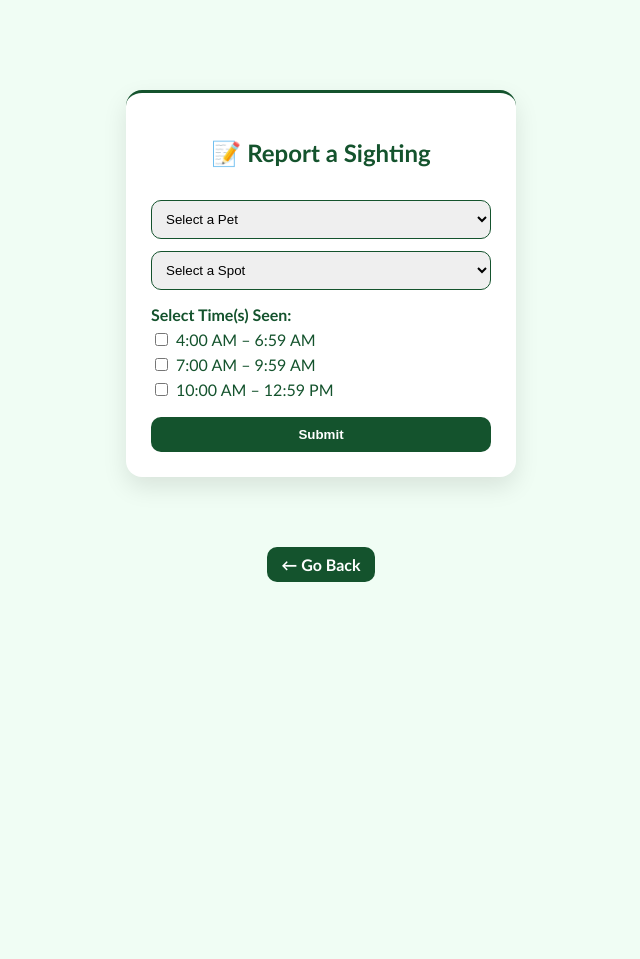
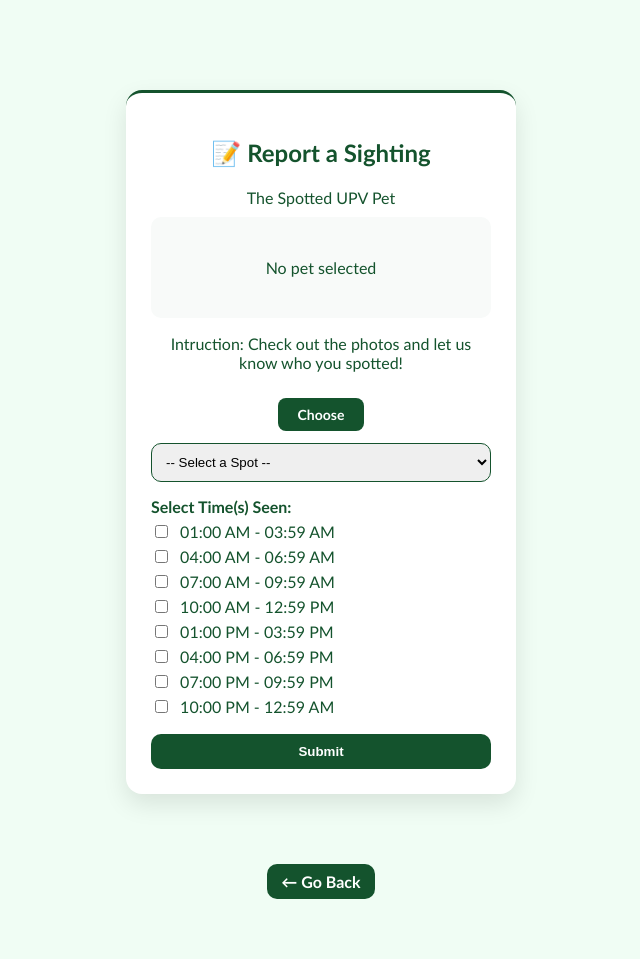
Before and after one commit to rskaindoy/FindingUPVPets, a Flask app: page /report in a window 1280 px wide. Shown: the whole page, without its empty margins (319-959 px from the left). Before the commit the page ends 582 px from the top, so only its background shows below. Run offline with Flask 3, Linux system fonts and the light colour scheme.

Commit message:
feat: filing report

```diff
--- a/app.py
+++ b/app.py
@@ -5,7 +5,7 @@
 '''
 
 import json
-from flask import Flask, render_template
+from flask import Flask, render_template, request
 
 app = Flask(__name__)
 
@@ -42,6 +42,10 @@ def home():
 
 @app.route("/report")
 def report():
+
+    for id, pet in pets.items():
+        if 'photo' not in pet:
+            pet['photo'] = ""
     return render_template("report.html", pets=pets, locations=locations, times=times)
 
 @app.route("/search")
@@ -52,7 +56,7 @@ def search():
 # submit new report
 @app.route("/submit-report", methods=["POST"])
 def submit_report():
-    data = request.json
+    data = request.get_json()
 
     pet = data["pet"]
     time = data["time"]
--- /dev/null
+++ b/static/css/report.css
@@ -0,0 +1,148 @@
+
+
+/* --- Modal Overlay & Window --- */
+.modal-overlay {
+    position: fixed;
+    top: 0; left: 0; width: 100%; height: 100%;
+    background: rgba(0, 0, 0, 0.6);
+    display: flex;
+    justify-content: center;
+    align-items: center;
+    z-index: 1000;
+}
+
+.modal-overlay.hidden { display: none; }
+
+.modal-window {
+    background: white;
+    width: 90%;
+    max-width: 500px;
+    max-height: 80vh;
+    border-radius: 16px;
+    padding: 20px;
+    box-shadow: 0 10px 30px rgba(0, 0, 0, 0.2);
+    overflow-y: auto; /* Scroll if list is long */
+}
+
+.modal-header {
+    display: flex;
+    justify-content: space-between;
+    align-items: center;
+    border-bottom: 2px solid #F0FDF4;
+    padding-bottom: 10px;
+    margin-bottom: 15px;
+}
+
+/* --- Pet Selection Grid --- */
+/* --- Modal Grid Layout --- */
+.pet-display {
+    display: grid;
+    grid-template-columns: repeat(4, 1fr); /* 4 columns */
+    gap: 16px;
+    padding: 20px;
+}
+
+/* --- Individual Pet Card --- */
+.pet-select-card {
+    display: flex;
+    flex-direction: column;
+    align-items: center;
+    justify-content: center;
+    border: 1px solid #e0e0e0;
+    border-radius: 12px;
+    padding: 15px;
+    cursor: pointer;
+    transition: all 0.2s ease;
+    background: #ffffff;
+}
+
+.pet-select-card:hover {
+    border-color: #2d3748; /* Darker border on hover */
+    box-shadow: 0 4px 12px rgba(0,0,0,0.1);
+}
+
+/* --- Image & Text --- */
+.pet-select-card img {
+    width: 80px;
+    height: 80px;
+    border-radius: 5px;
+    object-fit: cover;
+    margin-bottom: 10px;
+}
+
+.pet-select-card p {
+    margin: 0;
+    font-size: 13px;
+    font-weight: 600;
+    color: #2d3748;
+    text-align: center;
+    word-break: break-word; /* Prevents long names from breaking layout */
+}
+
+.selected-pet-form-display {
+    display: flex;
+    justify-content: center;
+    align-items: center;
+    background: #F8FAF9;
+    padding: 10px;
+    border-radius: 10px;
+    margin: 10px 0;
+}
+
+.selected-pet-details {
+    display: flex;
+    flex-direction: column;
+    align-items: center;
+    justify-content: center;
+    padding: 15px;
+    gap: 10px;
+}
+
+.selected-pet-details img {
+    width: 100px;
+    height: 100px;
+    border-radius: 50%;
+    object-fit: cover;
+    border: 3px solid #14532D;
+    display: block;
+}
+
+.selected-pet-details b {
+    font-size: 1.1rem;
+    color: #14532D;
+    text-align: center;
+}
+
+.open-popup-btn {
+    display: inline-block;
+    margin-top: 10px;
+    padding: 8px 20px;
+    background: #14532D;
+    color: white;
+    text-decoration: none;
+    border-radius: 8px;
+    font-weight: bold;
+    font-size: 14px;
+    transition: 0.2s ease;
+}
+
+.open-popup-btn:hover {
+    background: #16A34A;
+    transform: translateY(-2px);
+}
+
+.close {
+    font-size: 28px;
+    font-weight: bold;
+    color: #14532D;
+    text-decoration: none;
+    line-height: 1;
+    padding: 5px 10px;
+    border-radius: 5px;
+    transition: background 0.2s;
+}
+
+.close:hover {
+    background: #F0FDF4;
+    color: #16A34A;
+}
--- a/static/js/app.js
+++ b/static/js/app.js
@@ -33,9 +33,22 @@ async function searchPet() {
 // report func
 async function submitReport() {
 
-    const pet = document.getElementById("pet").value;
+    const pet = document.getElementById("selected-pet-name").value;
     const location = document.getElementById("location").value;
-    const time = document.querySelector('input[name="timeRange"]:checked').value;
+    const time = document.querySelector('input[name="timeRange"]:checked');
+
+    if (!pet || !pet.value) {
+        alert("Select a pet.");
+        return;
+    }
+    if (!location || location === "-- Select a Spot --") {
+        alert("Select a location");
+        return;
+    }
+    if (!time) {
+        alert("Select a time range.");
+        return;
+    }
 
     const response = await fetch("/submit-report", {
         method: "POST",
--- /dev/null
+++ b/static/js/report.js
@@ -0,0 +1,36 @@
+function openModal() {
+    const modal = document.getElementById('pet-modal');
+    if (modal) {
+        modal.classList.remove('hidden');
+    }
+}
+
+// close modal
+const closeBtn = document.getElementById('close-modal-btn');
+if (closeBtn) {
+    closeBtn.addEventListener('click', (e) => {
+        e.preventDefault();
+        document.getElementById('pet-modal').classList.add('hidden');
+    });
+}
+
+
+/**
+ * @param {string} name
+ * @param {string} photo
+ */
+
+function selectPet(name, photo) {
+    document.getElementById('selected-pet-name').value = name;
+
+    const display = document.querySelector('.selected-pet-details');
+
+    const fullStaticPath = `/static/${photo.replace('../', '')}`;
+
+    display.innerHTML = `
+        <img src="${fullStaticPath}"
+             alt="${name}"
+             onerror="this.src='/static/images/default.png';">
+        <b>${name}</b>`;
+    document.getElementById('pet-modal').classList.add('hidden');
+}
--- a/templates/report.html
+++ b/templates/report.html
@@ -3,40 +3,75 @@
 <head>
     <meta charset="UTF-8" />
     <meta name="viewport" content="width=device-width, initial-scale=1.0" />
+    <title>Finding UPV Pets: Report Sighting</title>
+    <link rel="stylesheet" href="../static/css/style.css">
+    <link rel="stylesheet" href="../static/css/report.css">
+</head>
 
-    <title>Finding UPV Pets: Report Sighting</title>
-    <link rel="stylesheet" href="/static/css/style.css">
-</head>
 <body>
+    <!-- pop up window for choosing pet -->
+    <div id="pet-modal" class="modal-overlay hidden">
+        <div class="modal-window">
+            <div class="modal-header">
+                <h2>Select a UPV pet</h2>
+                <a href="#" id="close-modal-btn" class="close">&times;</a>
+            </div>
+            <div class="modal-body">
+                <div class="pet-display">
+                    {% for id, pet in pets.items() %}
+                        <div class="pet-select-card" onclick="selectPet('{{ pet.name }}', '{{ pet.photo }}')">
+                            <img src="{{ url_for('static', filename=pet.photo.replace('../', '')) }}" alt="{{ pet.name }}">
+                            <p>{{ pet.name }}</p>
+                        </div>
+                    {% endfor %}
+                </div>
+            </div>
+        </div>
+    </div>
+
+
     <div class="form-card">
         <h2>📝 Report a Sighting</h2>
+        <div class="pet-section">
+            <label for="pet">The Spotted UPV Pet</label>
+            <div class="selected-pet-form-display">
+                <div class="selected-pet-details">
+                    <p>No pet selected</p>
+                </div>
+            </div>
 
-        <!-- make the options dynamic -->
-        <!-- <label>Which pet?</label> -->
-        <select id="pet">
-            <option>Select a Pet</option>
-            <option>Cassie</option>
-        </select>
+            <input type="hidden" id="selected-pet-name" name="pet">
+            <p>Intruction: Check out the photos and let us know who you spotted!</p>
+            <a href="#" class="open-popup-btn" onclick="openModal(); return false;">Choose</a>
+        </div>
 
-        <!-- <label>Where?</label> -->
-        <select id="location">
-            <option>Select a Spot</option>
-            <option>Canteen</option>
-        </select>
+        <div class="location-section">
+            <select id="location">
+                <option value="" disabled selected>-- Select a Spot --</option>
+
+                {% for l in locations.locations %}
+                <option value="{{ l }}">{{ l }}</option>
+                {% endfor %}
+            </select>
+        </div>
 
         <div class="time-section">
             <label><b>Select Time(s) Seen:</b></label>
-            <label><input type="checkbox" name="timeRange" value="4AM-6:59AM">4:00 AM – 6:59 AM</label>
-            <label><input type="checkbox" name="timeRange" value="7AM-9:59AM">7:00 AM – 9:59 AM</label>
-            <label><input type="checkbox" name="timeRange" value="10AM-12:59PM">10:00 AM – 12:59 PM</label>
+            {% for t in times.time %}
+                <label for="{{ t }}">
+                <input type="checkbox" name="timeRange" value="{{ t }}" id="{{ t }}">
+                {{ t }}
+                </label>
+            {% endfor %}
         </div>
 
-        <button onclick="submitReport()">Submit</button>
+        <button type="button" onclick="submitReport()">Submit</button>
     </div>
 
     <footer>
         <a href="/" class="back-btn">← Go Back</a>
     </footer>
 
-    <script src="/static/js/app.js"></script>
+    <script src="../static/js/app.js"></script>
+    <script src="../static/js/report.js"></script>
 </body>
```
